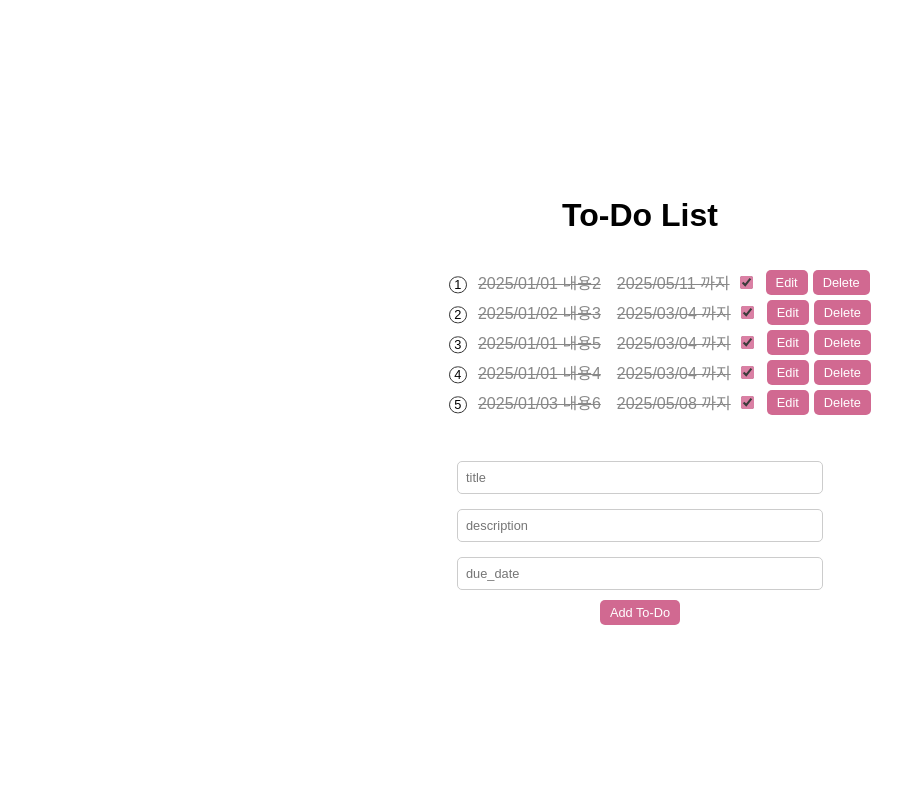
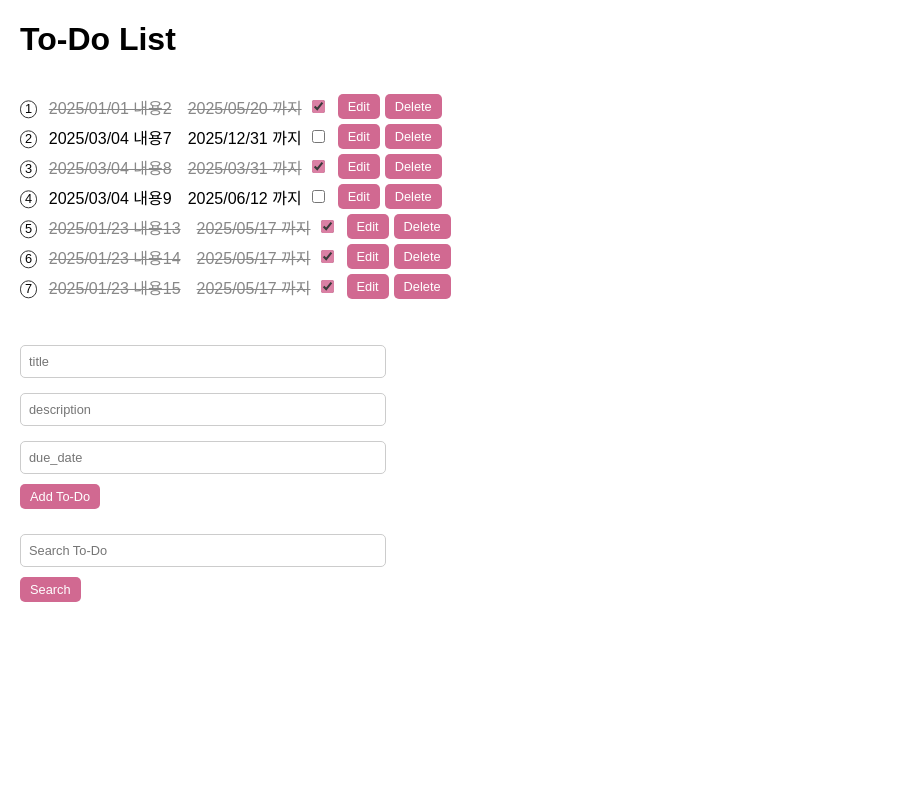
Before and after one commit to SOSO-0304/FastApi-Todos, a FastAPI app: page / in a window 1280 px wide. Shown: the whole page, without its empty margins (0-914 px from the left). Run offline with FastAPI, Linux system fonts and the light colour scheme.

Commit message:
검색 기능 추가

```diff
--- a/fastapi-app/main.py
+++ b/fastapi-app/main.py
@@ -90,3 +90,10 @@ def read_root():
     with open("templates/index.html", "r", encoding='utf-8') as file:  # encoding='utf-8' 추가
         content = file.read()
     return HTMLResponse(content=content)
+
+# 검색 기능 추가
+@app.get("/todos/search", response_model=list[TodoItem])
+def search_todos(query: str):
+    todos = load_todos()
+    filtered_todos = [todo for todo in todos if query.lower() in todo["title"].lower() or query.lower() in todo["description"].lower()]
+    return filtered_todos
--- a/fastapi-app/templates/index.html
+++ b/fastapi-app/templates/index.html
@@ -8,23 +8,25 @@
         body {
             display: flex;
             flex-direction: column;
-            justify-content: center;
-            align-items: center;
+            justify-content: flex-start;
+            align-items: flex-start;
             height: 100vh;
             margin: 0;
             font-family: Arial, sans-serif;
+            margin-left: 20px;
         }
 
         h1 {
             margin-bottom: 20px;
+            text-align: left; /* 제목을 왼쪽 정렬 */
         }
 
         form {
             display: flex;
             flex-direction: column;
-            justify-content: center;  /* 수직 중앙 정렬 */
-            align-items: center;      /* 수평 중앙 정렬 */
-            margin-top: 20px;         /* 상단 여백 추가 */
+            justify-content: center;
+            align-items: flex-start; /* 입력 폼을 왼쪽 정렬 */
+            margin-top: 20px;
         }
 
         .circle_list {
@@ -122,6 +124,12 @@
             display: flex;
             gap: 5px;
         }
+
+        ul {
+            list-style: none;  /* 리스트 항목 앞의 동그라미 제거 */
+            padding: 0;
+            margin-left: 0;
+        }
     </style>
 </head>
 <body>
@@ -133,6 +141,13 @@
         <input type="text" id="due_date" placeholder="due_date" required>
         <button type="submit">Add To-Do</button>
     </form>
+    <form id="search-form" style="margin-top: 20px;">
+        <input type="text" id="search-query" placeholder="Search To-Do" required>
+        <button type="submit">Search</button>
+    </form>
+
+    <ul id="search-results" class="circle_list"></ul>
+
     <script>
         async function fetchTodos() {
             const response = await fetch('/todos');
@@ -221,6 +236,47 @@
             });
         }
 
+        document.getElementById('search-form').addEventListener('submit', async (event) => {
+            event.preventDefault();
+            const query = document.getElementById('search-query').value;
+
+            const response = await fetch(`/todos/search?query=${query}`);
+            const todos = await response.json();
+            const searchResults = document.getElementById('search-results');
+            searchResults.innerHTML = '';  // 이전 결과 초기화
+
+            todos.forEach((todo, index) => {
+                const li = document.createElement('li');
+                li.classList.add('circle_item');  // 기존 스타일 유지
+
+                // 번호와 마감 날짜 추가
+                const spanNumber = document.createElement('span');
+                //spanNumber.textContent = `${index + 1}.`;  // 번호는 1부터 시작
+
+                const spanTitle = document.createElement('span');
+                spanTitle.textContent = `${todo.title}`;
+
+                const spanDescription = document.createElement('span');
+                spanDescription.textContent = `${todo.description}`;
+
+                const spanDueDate = document.createElement('span');
+                spanDueDate.textContent = `${todo.due_date} 까지`;
+
+                // 완료된 항목은 취소선 스타일을 추가
+                if (todo.completed) {
+                    li.classList.add('completed');
+                }
+
+                li.appendChild(spanNumber);  // 번호 추가
+                li.appendChild(spanTitle);   // 제목 추가
+                li.appendChild(spanDescription); // 설명 추가
+                li.appendChild(spanDueDate); // 마감 날짜 추가
+
+                searchResults.appendChild(li);
+            });
+        });
+
+
         // 중복된 submit 이벤트 리스너 제거하고 하나로 합침
         document.getElementById('todo-form').addEventListener('submit', async (event) => {
             event.preventDefault();
--- a/fastapi-app/todo.json
+++ b/fastapi-app/todo.json
@@ -4,34 +4,48 @@
         "title": "2025/01/01",
         "description": "\ub0b4\uc6a92",
         "completed": false,
-        "due_date": "2025/05/11"
+        "due_date": "2025/05/20"
     },
     {
-        "id": 1746703356283,
-        "title": "2025/01/02",
-        "description": "\ub0b4\uc6a93",
-        "completed": true,
-        "due_date": "2025/03/04"
+        "id": 1747136261233,
+        "title": "2025/03/04",
+        "description": "\ub0b4\uc6a97",
+        "completed": false,
+        "due_date": "2025/12/31"
     },
     {
-        "id": 1746703514952,
-        "title": "2025/01/01",
-        "description": "\ub0b4\uc6a95",
+        "id": 1747136267403,
+        "title": "2025/03/04",
+        "description": "\ub0b4\uc6a98",
         "completed": true,
-        "due_date": "2025/03/04"
+        "due_date": "2025/03/31"
     },
     {
-        "id": 1746703668789,
-        "title": "2025/01/01",
-        "description": "\ub0b4\uc6a94",
-        "completed": true,
-        "due_date": "2025/03/04"
+        "id": 1747136280190,
+        "title": "2025/03/04",
+        "description": "\ub0b4\uc6a99",
+        "completed": false,
+        "due_date": "2025/06/12"
     },
     {
-        "id": 1746713665719,
-        "title": "2025/01/03",
-        "description": "\ub0b4\uc6a96",
-        "completed": true,
-        "due_date": "2025/05/08"
+        "id": 1747139666493,
+        "title": "2025/01/23",
+        "description": "\ub0b4\uc6a913",
+        "completed": false,
+        "due_date": "2025/05/17"
+    },
+    {
+        "id": 1747139670579,
+        "title": "2025/01/23",
+        "description": "\ub0b4\uc6a914",
+        "completed": false,
+        "due_date": "2025/05/17"
+    },
+    {
+        "id": 1747139676055,
+        "title": "2025/01/23",
+        "description": "\ub0b4\uc6a915",
+        "completed": false,
+        "due_date": "2025/05/17"
     }
 ]
```
